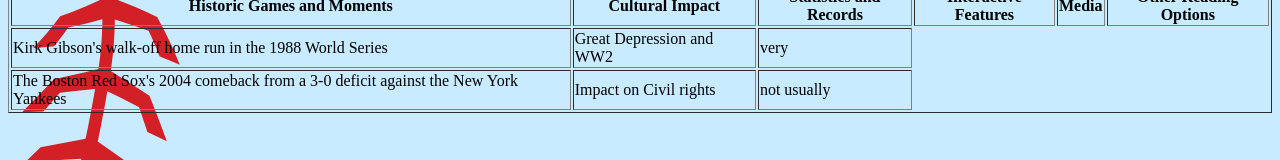
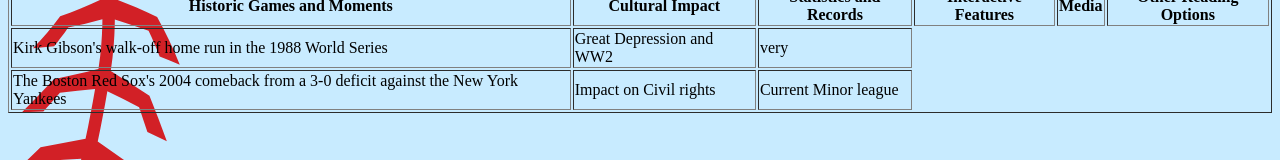
Before and after one commit to arbui-flord/arbui-flord.github.io, a plain HTML site: page index.html in a window 1280 px wide. Shown: the part 366-526 px from the top of the page. Drawn offline with Linux system fonts and the light colour scheme.

Commit message:
Update index.html

```diff
--- a/index.html
+++ b/index.html
@@ -19,7 +19,7 @@
           <li> poodle</li>
           <ol><li> fluffy </li>
           <li> friendly </li></ol>
-          </ul> <table border = "1"><tr><th>Historic Games and Moments</th><th>Cultural Impact</th><th>Statistics and Records</th><th>Interactive Features</th><th>Media</th><th>Other Reading Options</th></tr><tr><td>Kirk Gibson's walk-off home run in the 1988 World Series</td><td>Great Depression and WW2</td><td>very</td><tr><td>The Boston Red Sox's 2004 comeback from a 3-0 deficit against the New York Yankees</td><td> Impact on Civil rights </td><td> not usually </td></tr></tr></table>
+          </ul> <table border = "1"><tr><th>Historic Games and Moments</th><th>Cultural Impact</th><th>Statistics and Records</th><th>Interactive Features</th><th>Media</th><th>Other Reading Options</th></tr><tr><td>Kirk Gibson's walk-off home run in the 1988 World Series</td><td>Great Depression and WW2</td><td>very</td><tr><td>The Boston Red Sox's 2004 comeback from a 3-0 deficit against the New York Yankees</td><td> Impact on Civil rights </td><td> Current Minor league  </td></tr></tr></table>
         </body>
     </head>
 </html>
```
